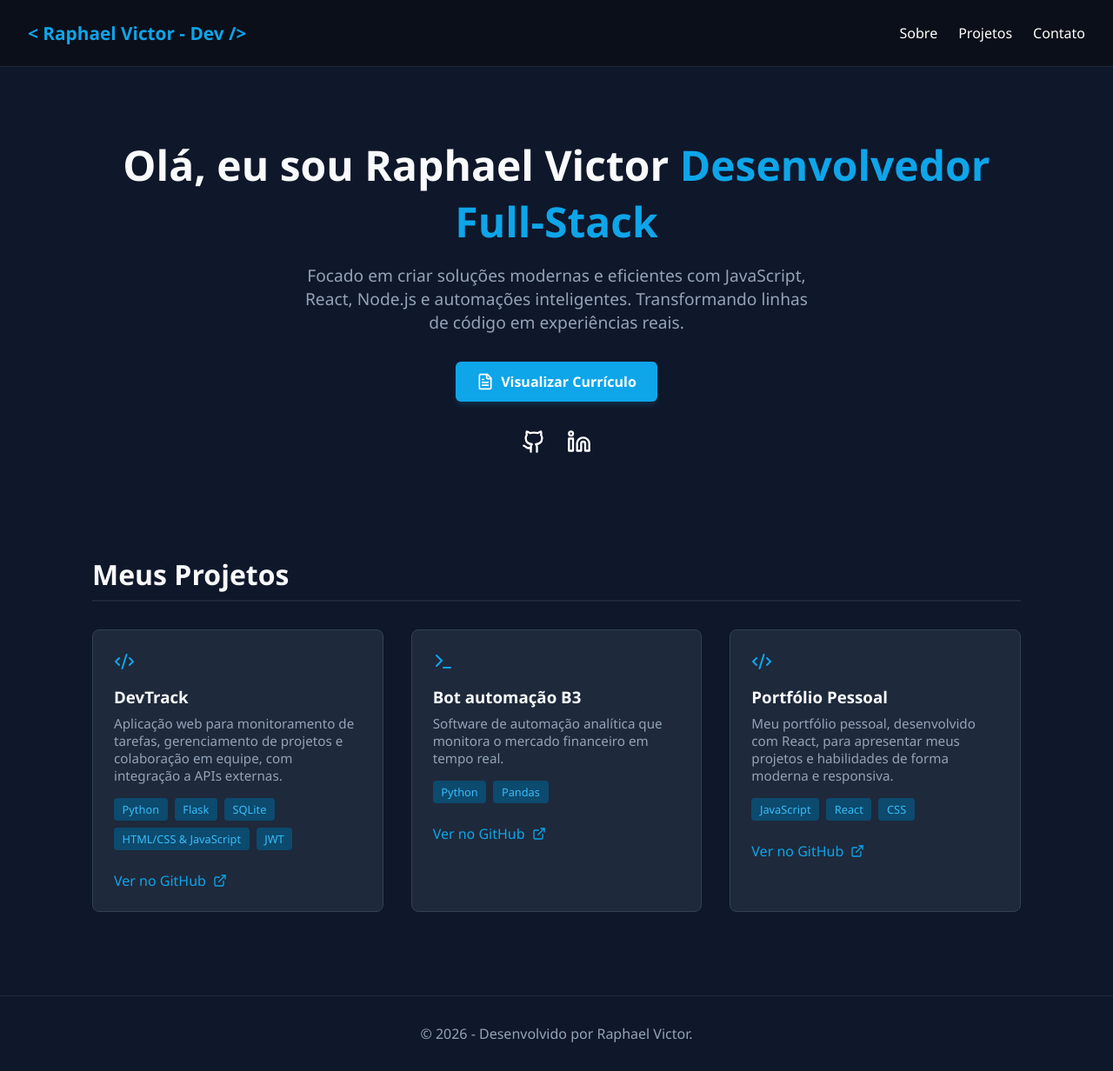
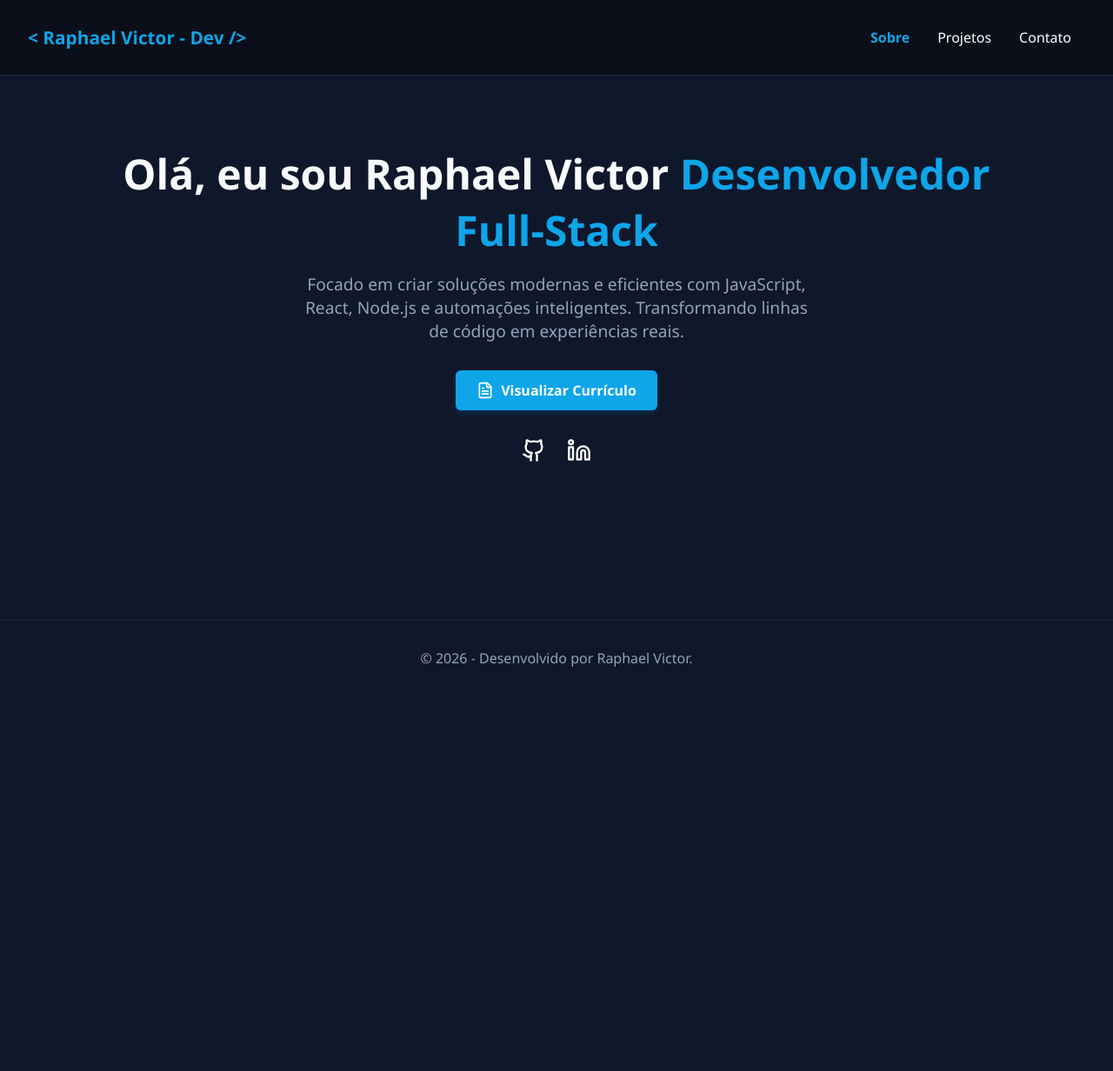
Before and after one commit to Ikifars/meu-portfolio, a React (Vite) app: page / in a window 1280 px wide. Shown: the whole page at 87% size. After the commit the page ends 800 px from the top, so only its background shows below. Built offline with nearby package versions, Linux system fonts and the light colour scheme.

Commit message:
refactor: refatoração da página principal do site

```diff
--- a/src/App.jsx
+++ b/src/App.jsx
@@ -1,109 +1,39 @@
-import React from 'react';
-import { Github, Linkedin, ExternalLink, Terminal, Code2, FileText } from 'lucide-react';
+import React, { useState } from 'react';
+import Navbar from './components/Navbar';
+import Hero from './components/Hero';
+import Projects from './components/Projects';
+import Contact from './components/Contact';
 
 export default function App() {
-  // Array de projetos para renderizar dinamicamente
-  const meusProjetos = [
-    {
-      titulo: "DevTrack",
-      descricao: "Aplicação web para monitoramento de tarefas, gerenciamento de projetos e colaboração em equipe, com integração a APIs externas.",
-      tecnologias: ["Python", "Flask", "SQLite", "HTML/CSS & JavaScript", "JWT"],
-      linkGithub: "https://github.com/Ikifars/Dev-TrackV2",
-    },
-    {
-      titulo: "Bot automação B3",
-      descricao: "Software de automação analítica que monitora o mercado financeiro em tempo real.",
-      tecnologias: ["Python", "Pandas"],
-      linkGithub: "https://github.com/Ikifars/b3-bot-python",
-    },
-    {
-      titulo: "Portfólio Pessoal",
-      descricao: "Meu portfólio pessoal, desenvolvido com React, para apresentar meus projetos e habilidades de forma moderna e responsiva.",
-      tecnologias: ["JavaScript", "React", "CSS"],
-      linkGithub: "https://github.com/Ikifars/meu-portfolio"
+  // Estado que gerencia qual página/view está ativa no momento
+  const [currentPage, setCurrentPage] = useState('sobre');
+
+  // Função helper para renderizar o componente correto baseado no estado
+  const renderPage = () => {
+    switch (currentPage) {
+      case 'sobre':
+        return <Hero />;
+      case 'projetos':
+        return <Projects />;
+      case 'contato':
+        return <Contact />;
+      default:
+        return <Hero />;
     }
-  ];
+  };
 
   return (
-    <div>
-      {/* Header / Navbar */}
-      <nav className="navbar">
-        <div className="logo">&lt; Raphael Victor - Dev /&gt;</div>
-        <div className="nav-links">
-          <a href="#sobre">Sobre</a>
-          <a href="#projetos">Projetos</a>
-          <a href="#contato">Contato</a>
-        </div>
-      </nav>
+    <div style={{ display: 'flex', flexDirection: 'column', minHeight: '100vh' }}>
+      {/* Navbar fixa recebendo o estado de navegação */}
+      <Navbar currentPage={currentPage} setCurrentPage={setCurrentPage} />
 
-      {/* Hero Section */}
-      <header className="hero container" id="sobre">
-        {/* Adicionado um espaço antes do span para o texto não grudar */}
-        <h1>Olá, eu sou Raphael Victor <span>Desenvolvedor Full-Stack</span></h1>
-        <p>
-          Focado em criar soluções modernas e eficientes com JavaScript, React,
-          Node.js e automações inteligentes. Transformando linhas de código em experiências reais.
-        </p>
+      {/* Conteúdo Principal Dinâmico */}
+      <div style={{ flex: 1, paddingBottom: '4rem' }}>
+        {renderPage()}
+      </div>
 
-        {/* BOTÃO DO CURRÍCULO INCLUÍDO */}
-        <div style={{ marginBottom: '2rem' }}>
-          <a
-            href="/curriculo.pdf"
-            target="_blank"
-            rel="noreferrer"
-            className="btn-cv"
-          >
-            <FileText size={20} /> Visualizar Currículo
-          </a>
-        </div>
-
-        {/* Redes Sociais */}
-        <div style={{ display: 'flex', gap: '1.5rem', justifyContent: 'center' }}>
-          <a href="https://github.com/ikifars" target="_blank" rel="noreferrer" style={{ color: '#fff' }}>
-            <Github size={28} />
-          </a>
-          <a href="https://www.linkedin.com/in/raphael-victor-a29183234/" target="_blank" rel="noreferrer" style={{ color: '#fff' }}>
-            <Linkedin size={28} />
-          </a>
-        </div>
-      </header>
-
-      {/* Seção de Projetos */}
-      <main className="container" id="projetos">
-        <h2 style={{ fontSize: '2rem', borderBottom: '2px solid #1e293b', paddingBottom: '0.5rem' }}>
-          Meus Projetos
-        </h2>
-
-        <div className="projects-grid">
-          {meusProjetos.map((projeto, index) => (
-            <div className="project-card" key={index}>
-              <div style={{ display: 'flex', justifyContent: 'space-between', alignItems: 'center', marginBottom: '1rem' }}>
-                {index % 2 === 0 ? <Code2 color="#0ea5e9" /> : <Terminal color="#0ea5e9" />}
-              </div>
-              <h3>{projeto.titulo}</h3>
-              <p>{projeto.descricao}</p>
-
-              <div className="tags" style={{ marginBottom: '1.5rem' }}>
-                {projeto.tecnologias.map((tech, i) => (
-                  <span className="tag" key={i}>{tech}</span>
-                ))}
-              </div>
-
-              <a
-                href={projeto.linkGithub}
-                target="_blank"
-                rel="noreferrer"
-                style={{ color: '#0ea5e9', textDecoration: 'none', display: 'inline-flex', alignItems: 'center', gap: '0.5rem' }}
-              >
-                Ver no GitHub <ExternalLink size={16} />
-              </a>
-            </div>
-          ))}
-        </div>
-      </main>
-
-      {/* Footer */}
-      <footer id="contato">
+      {/* Footer Fixo */}
+      <footer id="contato" style={{ marginTop: 'auto' }}>
         <p>© {new Date().getFullYear()} - Desenvolvido por Raphael Victor.</p>
       </footer>
     </div>
```
